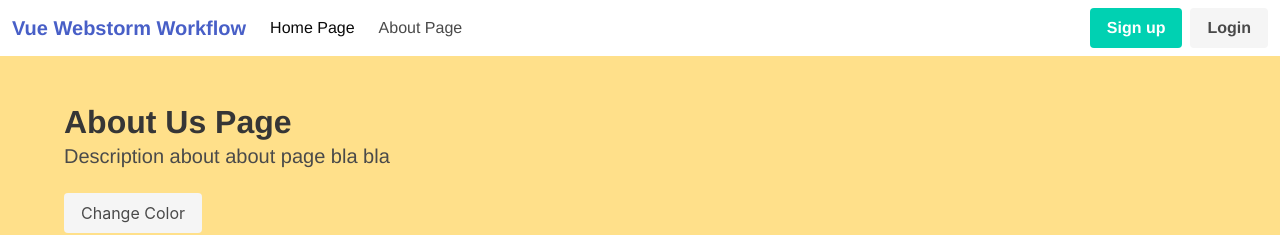
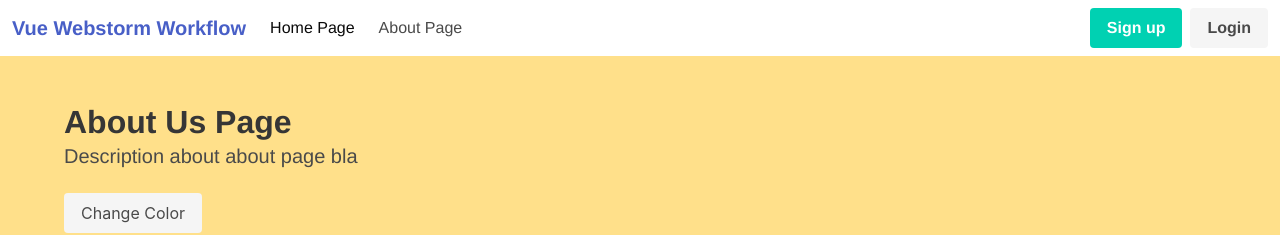
Before and after one commit to sudo-shihab/vue-webstorm-sample-app, a Vue app: page /#/about in a window 1280 px wide. Shown: the top 235 px of the page. Built offline with nearby package versions, Linux system fonts and the light colour scheme.

Commit message:
test husky 5

```diff
--- a/src/views/About.vue
+++ b/src/views/About.vue
@@ -3,7 +3,7 @@
     <app-nav-bar-wrapper />
     <hero-page-header
       title="About Us Page"
-      sub-title="Description about about page bla  bla"
+      sub-title="Description about about page bla"
     />
     <app-tabs :menu-list="['partners', 'publishers']" />
   </div>
```
